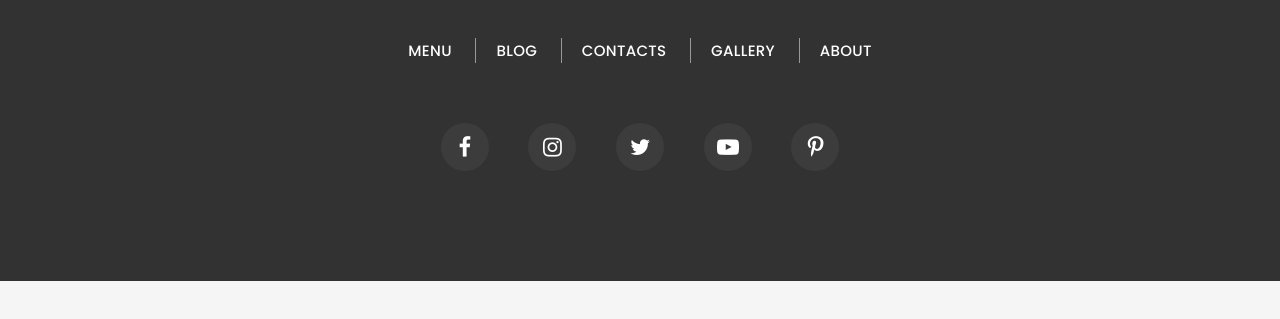
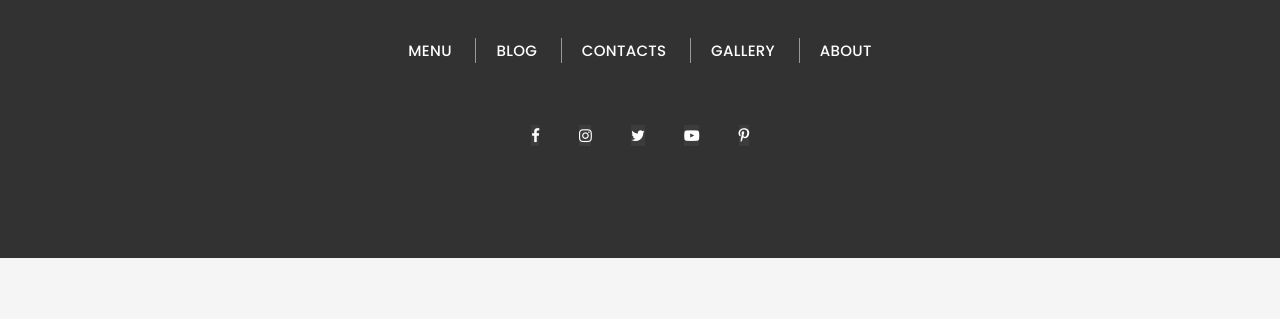
Before and after one commit to Esha924/jecrccafe, a plain HTML site: page about-us.html in a window 1280 px wide. Shown: the part 3350-3669 px from the top of the page. Drawn offline with Linux system fonts and the light colour scheme; files whose address does not match are found by name.

Commit message:
Update about-us.html

```diff
--- a/about-us.html
+++ b/about-us.html
@@ -227,11 +227,11 @@
               </div>
               <div class="col-12">
                 <ul class="social-list">
-                  <li><a class="icon icon-sm icon-circle icon-circle-md icon-bg-white fa-facebook" href="#"></a></li>
-                  <li><a class="icon icon-sm icon-circle icon-circle-md icon-bg-white fa-instagram" href="#"></a></li>
-                  <li><a class="icon icon-sm icon-circle icon-circle-md icon-bg-white fa-twitter" href="#"></a></li>
-                  <li><a class="icon icon-sm icon-circle icon-circle-md icon-bg-white fa-youtube-play" href="#"></a></li>
-                  <li><a class="icon icon-sm icon-circle icon-circle-md icon-bg-white fa-pinterest-p" href="#"></a></li>
+                  <li><a class=" icon-bg-white fa-facebook" href="#"></a></li>
+                  <li><a class=" icon-bg-white fa-instagram" href="#"></a></li>
+                  <li><a class=" icon-bg-white fa-twitter" href="#"></a></li>
+                  <li><a class=" icon-bg-white fa-youtube-play" href="#"></a></li>
+                  <li><a class=" icon-bg-white fa-pinterest-p" href="#"></a></li>
                 </ul>
               </div>
             </div>
```
